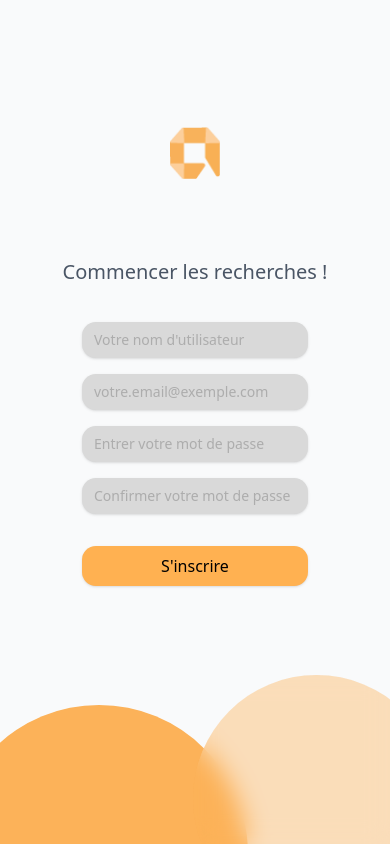
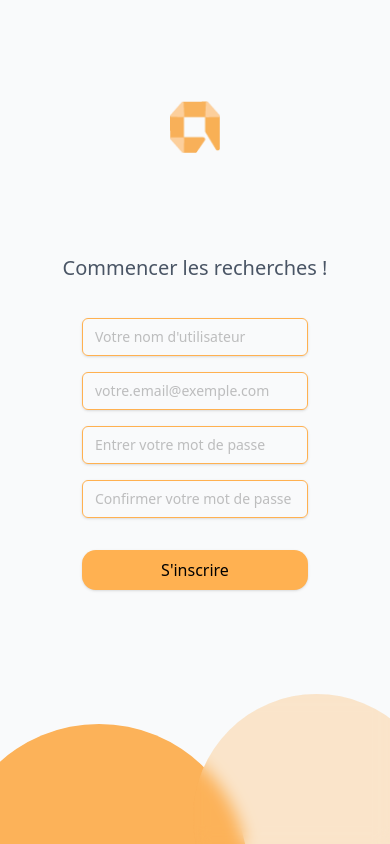
Before and after one commit to KerdanetYvan/absolute-app, a Next.js app: page /auth/register in a window 390 px wide. Built offline with nearby package versions, Linux system fonts and the light colour scheme.

Commit message:
feat(register): improve registration form styling and layout with updated borders and rounded corners

```diff
--- a/app/auth/register/page.tsx
+++ b/app/auth/register/page.tsx
@@ -2,24 +2,25 @@
 import { RegisterForm } from '../../../components/RegisterForm';
 
 export default function RegisterPage() {
-    return (        <div className="h-screen overflow-hidden bg-gray-50 flex flex-col justify-center py-12 sm:px-6 lg:px-8">
-            <div className="sm:mx-auto sm:w-full sm:max-w-md">
+    return (
+        <div className="h-screen max-h-screen overflow-hidden snap-none bg-gray-50 flex flex-col justify-center py-8 px-4 relative">
+            <div className="mx-auto w-full max-w-md">
                 <div className="flex flex-col items-center justify-center text-center">
                     <Image
                         src="/logo.webp"
                         alt="Logo ANOMI"
                         width={50}
                         height={50}
-                        className="absolute mx-auto top-[15%]"
+                        className="absolute mx-auto top-[12%]"
                     />
                     <h2 className="text-xl text-gray-600 mb-8 font-montserrat">Commencer les recherches !</h2>
                 </div>
                 <RegisterForm />
             </div>
 
-            <div className='absolute bottom-0 left-0 w-full h-[20%] overflow-hidden'>
+            <div className='absolute bottom-0 left-0 w-full h-[150px] overflow-hidden pointer-events-none'>
                 <span className='bg-[#FCB259] w-[298px] h-[298px] left-[-50px] top-[30px] rounded-full absolute z-0'></span>
-                <span className='w-[247px] h-[247px] bg-[#FCB259]/40 backdrop-blur-md rounded-full absolute z-10 top-0 right-[-50px]'>
+                <span className='w-[247px] h-[247px] bg-[#FCB259]/30 backdrop-blur-sm rounded-full absolute z-10 top-0 right-[-50px]'>
                 </span>
             </div>
         </div>
--- a/app/globals.css
+++ b/app/globals.css
@@ -70,6 +70,7 @@
     --radius-2xl: 1rem;
     --animate-spin: spin 1s linear infinite;
     --animate-pulse: pulse 2s cubic-bezier(0.4, 0, 0.6, 1) infinite;
+    --blur-sm: 8px;
     --blur-md: 12px;
     --default-transition-duration: 150ms;
     --default-transition-timing-function: cubic-bezier(0.4, 0, 0.2, 1);
@@ -223,20 +224,32 @@
   }
 }
 @layer utilities {
+  .pointer-events-none {
+    pointer-events: none;
+  }
   .absolute {
     position: absolute;
+  }
+  .relative {
+    position: relative;
   }
   .top-0 {
     top: calc(var(--spacing) * 0);
   }
-  .top-\[-50px\] {
-    top: -50px;
+  .top-\[-80px\] {
+    top: -80px;
   }
-  .top-\[-150px\] {
-    top: -150px;
+  .top-\[-100px\] {
+    top: -100px;
   }
-  .top-\[15\%\] {
-    top: 15%;
+  .top-\[10px\] {
+    top: 10px;
+  }
+  .top-\[12\%\] {
+    top: 12%;
+  }
+  .top-\[20px\] {
+    top: 20px;
   }
   .top-\[30px\] {
     top: 30px;
@@ -244,32 +257,35 @@
   .top-\[50px\] {
     top: 50px;
   }
-  .right-\[-40px\] {
-    right: -40px;
+  .right-\[-30px\] {
+    right: -30px;
   }
   .right-\[-50px\] {
     right: -50px;
   }
+  .right-\[-150px\] {
+    right: -150px;
+  }
   .bottom-0 {
     bottom: calc(var(--spacing) * 0);
   }
-  .bottom-\[-50px\] {
-    bottom: -50px;
+  .bottom-\[-123px\] {
+    bottom: -123px;
   }
-  .bottom-\[-75px\] {
-    bottom: -75px;
-  }
-  .bottom-\[-100px\] {
-    bottom: -100px;
-  }
-  .bottom-\[-150px\] {
-    bottom: -150px;
+  .bottom-\[-149px\] {
+    bottom: -149px;
   }
   .left-0 {
     left: calc(var(--spacing) * 0);
   }
+  .left-\[-30px\] {
+    left: -30px;
+  }
   .left-\[-50px\] {
     left: -50px;
+  }
+  .left-\[-150px\] {
+    left: -150px;
   }
   .z-0 {
     z-index: 0;
@@ -370,14 +386,11 @@
   .h-20 {
     height: calc(var(--spacing) * 20);
   }
-  .h-\[20\%\] {
-    height: 20%;
+  .h-\[120px\] {
+    height: 120px;
   }
-  .h-\[160px\] {
-    height: 160px;
-  }
-  .h-\[200px\] {
-    height: 200px;
+  .h-\[150px\] {
+    height: 150px;
   }
   .h-\[247px\] {
     height: 247px;
@@ -385,14 +398,14 @@
   .h-\[298px\] {
     height: 298px;
   }
-  .h-\[300px\] {
-    height: 300px;
-  }
   .h-screen {
     height: 100vh;
   }
   .max-h-40 {
     max-height: calc(var(--spacing) * 40);
+  }
+  .max-h-screen {
+    max-height: 100vh;
   }
   .min-h-screen {
     min-height: 100vh;
@@ -418,11 +431,11 @@
   .w-20 {
     width: calc(var(--spacing) * 20);
   }
-  .w-\[160px\] {
-    width: 160px;
+  .w-\[120px\] {
+    width: 120px;
   }
-  .w-\[200px\] {
-    width: 200px;
+  .w-\[150px\] {
+    width: 150px;
   }
   .w-\[226px\] {
     width: 226px;
@@ -456,6 +469,9 @@
   }
   .resize {
     resize: both;
+  }
+  .snap-none {
+    scroll-snap-type: none;
   }
   .flex-col {
     flex-direction: column;
@@ -523,6 +539,9 @@
   .rounded-2xl {
     border-radius: var(--radius-2xl);
   }
+  .rounded-\[6px\] {
+    border-radius: 6px;
+  }
   .rounded-\[14px\] {
     border-radius: 14px;
   }
@@ -547,6 +566,9 @@
     border-bottom-style: var(--tw-border-style);
     border-bottom-width: 2px;
   }
+  .border-\[\#FFB151\] {
+    border-color: #FFB151;
+  }
   .border-blue-500 {
     border-color: var(--color-blue-500);
   }
@@ -570,6 +592,9 @@
   }
   .bg-\[\#FCB259\] {
     background-color: #FCB259;
+  }
+  .bg-\[\#FCB259\]\/30 {
+    background-color: color-mix(in oklab, #FCB259 30%, transparent);
   }
   .bg-\[\#FCB259\]\/40 {
     background-color: color-mix(in oklab, #FCB259 40%, transparent);
@@ -819,6 +844,11 @@
     -webkit-backdrop-filter: var(--tw-backdrop-blur,) var(--tw-backdrop-brightness,) var(--tw-backdrop-contrast,) var(--tw-backdrop-grayscale,) var(--tw-backdrop-hue-rotate,) var(--tw-backdrop-invert,) var(--tw-backdrop-opacity,) var(--tw-backdrop-saturate,) var(--tw-backdrop-sepia,);
     backdrop-filter: var(--tw-backdrop-blur,) var(--tw-backdrop-brightness,) var(--tw-backdrop-contrast,) var(--tw-backdrop-grayscale,) var(--tw-backdrop-hue-rotate,) var(--tw-backdrop-invert,) var(--tw-backdrop-opacity,) var(--tw-backdrop-saturate,) var(--tw-backdrop-sepia,);
   }
+  .backdrop-blur-sm {
+    --tw-backdrop-blur: blur(var(--blur-sm));
+    -webkit-backdrop-filter: var(--tw-backdrop-blur,) var(--tw-backdrop-brightness,) var(--tw-backdrop-contrast,) var(--tw-backdrop-grayscale,) var(--tw-backdrop-hue-rotate,) var(--tw-backdrop-invert,) var(--tw-backdrop-opacity,) var(--tw-backdrop-saturate,) var(--tw-backdrop-sepia,);
+    backdrop-filter: var(--tw-backdrop-blur,) var(--tw-backdrop-brightness,) var(--tw-backdrop-contrast,) var(--tw-backdrop-grayscale,) var(--tw-backdrop-hue-rotate,) var(--tw-backdrop-invert,) var(--tw-backdrop-opacity,) var(--tw-backdrop-saturate,) var(--tw-backdrop-sepia,);
+  }
   .backdrop-filter {
     -webkit-backdrop-filter: var(--tw-backdrop-blur,) var(--tw-backdrop-brightness,) var(--tw-backdrop-contrast,) var(--tw-backdrop-grayscale,) var(--tw-backdrop-hue-rotate,) var(--tw-backdrop-invert,) var(--tw-backdrop-opacity,) var(--tw-backdrop-saturate,) var(--tw-backdrop-sepia,);
     backdrop-filter: var(--tw-backdrop-blur,) var(--tw-backdrop-brightness,) var(--tw-backdrop-contrast,) var(--tw-backdrop-grayscale,) var(--tw-backdrop-hue-rotate,) var(--tw-backdrop-invert,) var(--tw-backdrop-opacity,) var(--tw-backdrop-saturate,) var(--tw-backdrop-sepia,);
@@ -907,49 +937,9 @@
       opacity: 50%;
     }
   }
-  .sm\:right-\[-45px\] {
-    @media (width >= 40rem) {
-      right: -45px;
-    }
-  }
-  .sm\:bottom-\[-60px\] {
-    @media (width >= 40rem) {
-      bottom: -60px;
-    }
-  }
-  .sm\:bottom-\[-125px\] {
-    @media (width >= 40rem) {
-      bottom: -125px;
-    }
-  }
-  .sm\:left-\[-50px\] {
-    @media (width >= 40rem) {
-      left: -50px;
-    }
-  }
   .sm\:mx-auto {
     @media (width >= 40rem) {
       margin-inline: auto;
-    }
-  }
-  .sm\:h-\[200px\] {
-    @media (width >= 40rem) {
-      height: 200px;
-    }
-  }
-  .sm\:h-\[250px\] {
-    @media (width >= 40rem) {
-      height: 250px;
-    }
-  }
-  .sm\:w-\[200px\] {
-    @media (width >= 40rem) {
-      width: 200px;
-    }
-  }
-  .sm\:w-\[250px\] {
-    @media (width >= 40rem) {
-      width: 250px;
     }
   }
   .sm\:w-full {
@@ -975,51 +965,6 @@
   .sm\:px-10 {
     @media (width >= 40rem) {
       padding-inline: calc(var(--spacing) * 10);
-    }
-  }
-  .md\:right-\[-50px\] {
-    @media (width >= 48rem) {
-      right: -50px;
-    }
-  }
-  .md\:bottom-\[-75px\] {
-    @media (width >= 48rem) {
-      bottom: -75px;
-    }
-  }
-  .md\:bottom-\[-150px\] {
-    @media (width >= 48rem) {
-      bottom: -150px;
-    }
-  }
-  .md\:left-\[-50px\] {
-    @media (width >= 48rem) {
-      left: -50px;
-    }
-  }
-  .md\:h-\[247px\] {
-    @media (width >= 48rem) {
-      height: 247px;
-    }
-  }
-  .md\:h-\[298px\] {
-    @media (width >= 48rem) {
-      height: 298px;
-    }
-  }
-  .md\:h-\[300px\] {
-    @media (width >= 48rem) {
-      height: 300px;
-    }
-  }
-  .md\:w-\[247px\] {
-    @media (width >= 48rem) {
-      width: 247px;
-    }
-  }
-  .md\:w-\[298px\] {
-    @media (width >= 48rem) {
-      width: 298px;
     }
   }
   .md\:p-12 {
--- a/components/RegisterForm.tsx
+++ b/components/RegisterForm.tsx
@@ -124,7 +124,7 @@
                                 value={formData.username}
                                 onChange={handleInputChange}
                                 required
-                                className="mt-1 block w-[226px] px-3 py-2 bg-[#D9D9D9] text-[#828282] text-sm rounded-[14px] shadow-sm focus:outline-none focus:ring-blue-500 focus:border-blue-500"
+                                className="mt-1 block w-[226px] px-3 py-2 border border-[#FFB151] text-[#828282] text-sm rounded-[6px] shadow-sm"
                                 placeholder="Votre nom d'utilisateur"
                             />
                         </div>
@@ -137,7 +137,7 @@
                                 value={formData.email}
                                 onChange={handleInputChange}
                                 required
-                                className="mt-1 block w-[226px] px-3 py-2 bg-[#D9D9D9] text-[#828282] text-sm rounded-[14px] shadow-sm focus:outline-none focus:ring-blue-500 focus:border-blue-500"
+                                className="mt-1 block w-[226px] px-3 py-2 border border-[#FFB151] text-[#828282] text-sm rounded-[6px] shadow-sm focus:outline-none focus:ring-blue-500 focus:border-blue-500"
                                 placeholder="votre.email@exemple.com"
                             />
                         </div>
@@ -150,7 +150,7 @@
                                 value={formData.password}
                                 onChange={handleInputChange}
                                 required
-                                className="mt-1 block w-[226px] px-3 py-2 bg-[#D9D9D9] text-[#828282] text-sm rounded-[14px] shadow-sm focus:outline-none focus:ring-blue-500 focus:border-blue-500"
+                                className="mt-1 block w-[226px] px-3 py-2 border border-[#FFB151] text-[#828282] text-sm rounded-[6px] shadow-sm focus:outline-none focus:ring-blue-500 focus:border-blue-500"
                                 placeholder="Entrer votre mot de passe"
                             />
                         </div>
@@ -163,7 +163,7 @@
                                 value={formData.confirmPassword}
                                 onChange={handleInputChange}
                                 required
-                                className="mt-1 block w-[226px] px-3 py-2 bg-[#D9D9D9] text-[#828282] text-sm rounded-[14px] shadow-sm focus:outline-none focus:ring-blue-500 focus:border-blue-500"
+                                className="mt-1 block w-[226px] px-3 py-2 border border-[#FFB151] text-[#828282] text-sm rounded-[6px] shadow-sm focus:outline-none focus:ring-blue-500 focus:border-blue-500"
                                 placeholder="Confirmer votre mot de passe"
                             />
                         </div>
```
